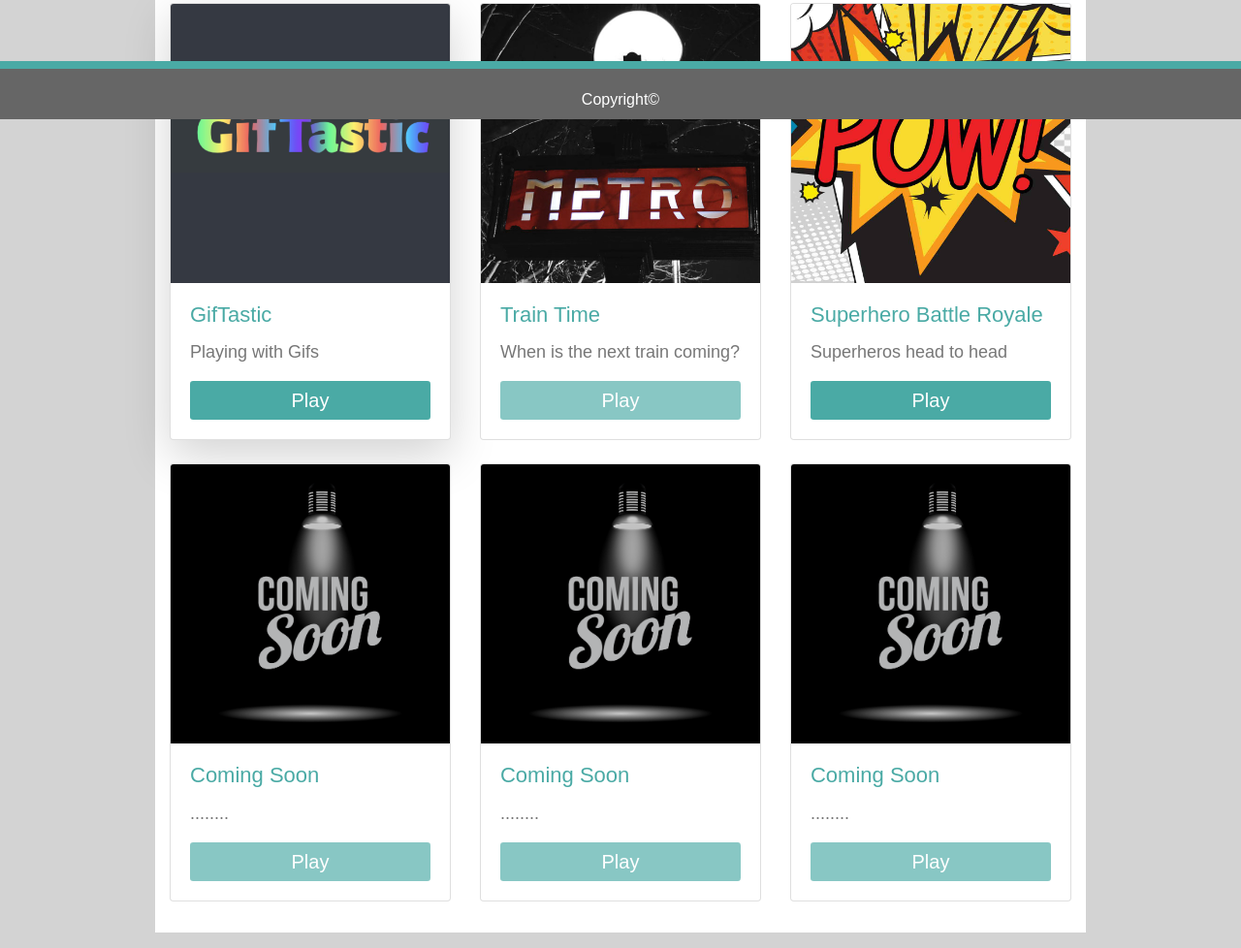
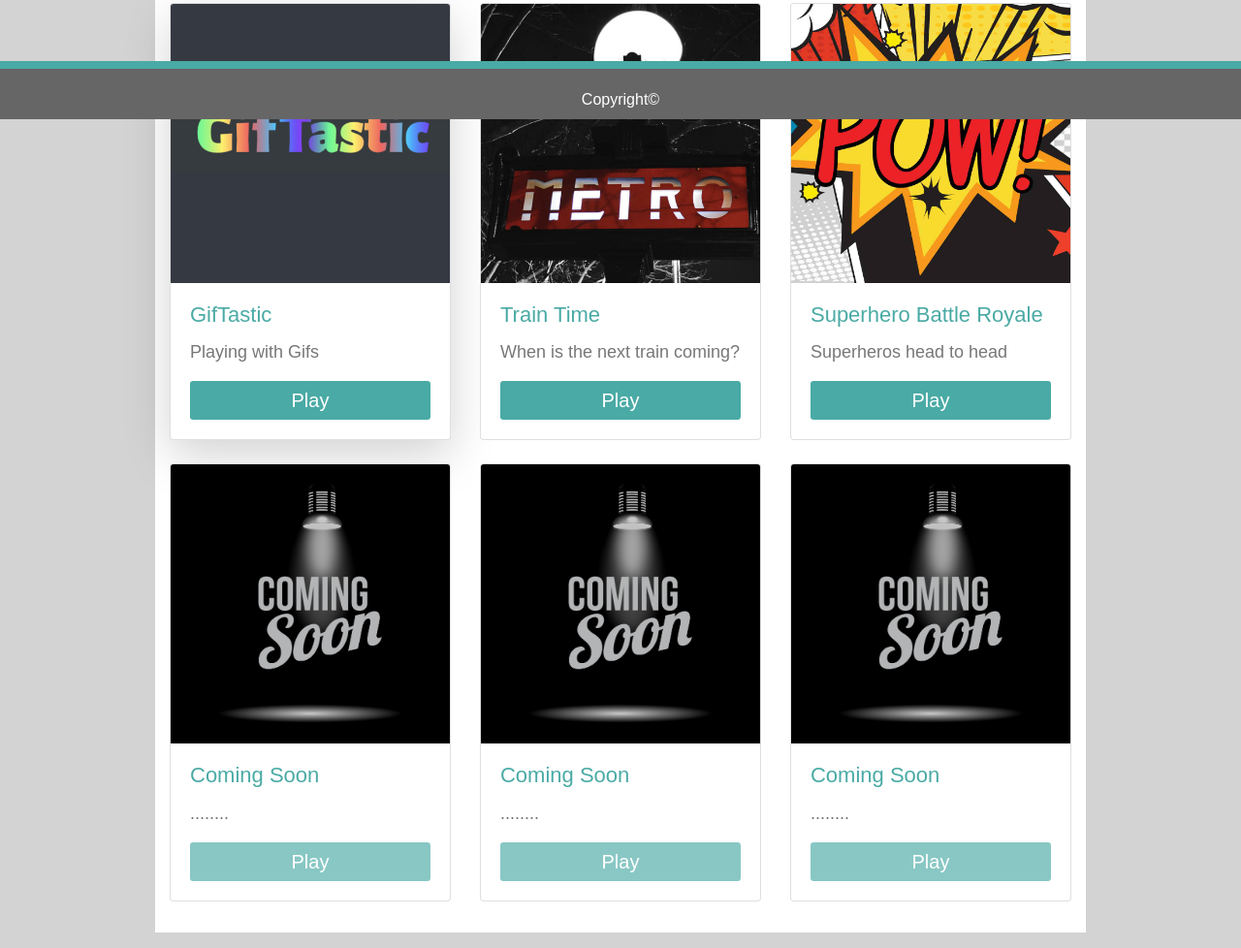
Before and after one commit to danhauen/.github.io, a plain HTML site: page portfolio.html in a window 1280 px wide. Shown: the part 677-1655 px from the top of the page at 97% size. Drawn offline with nearby package versions, Linux system fonts and the light colour scheme.

```diff
--- a/portfolio.html
+++ b/portfolio.html
@@ -90,7 +90,7 @@
         <div class="card-body">
           <h5 class="card-title">Train Time</h5>
           <p class="card-text">When is the next train coming?</p>
-          <a href="https://danhauen.github.io/Train-Time/" class="btn btn-sm btn-block disabled">Play</a>
+          <a href="https://danhauen.github.io/Train-Time/" class="btn btn-sm btn-block">Play</a>
         </div>
       </div>
     </div>
```
